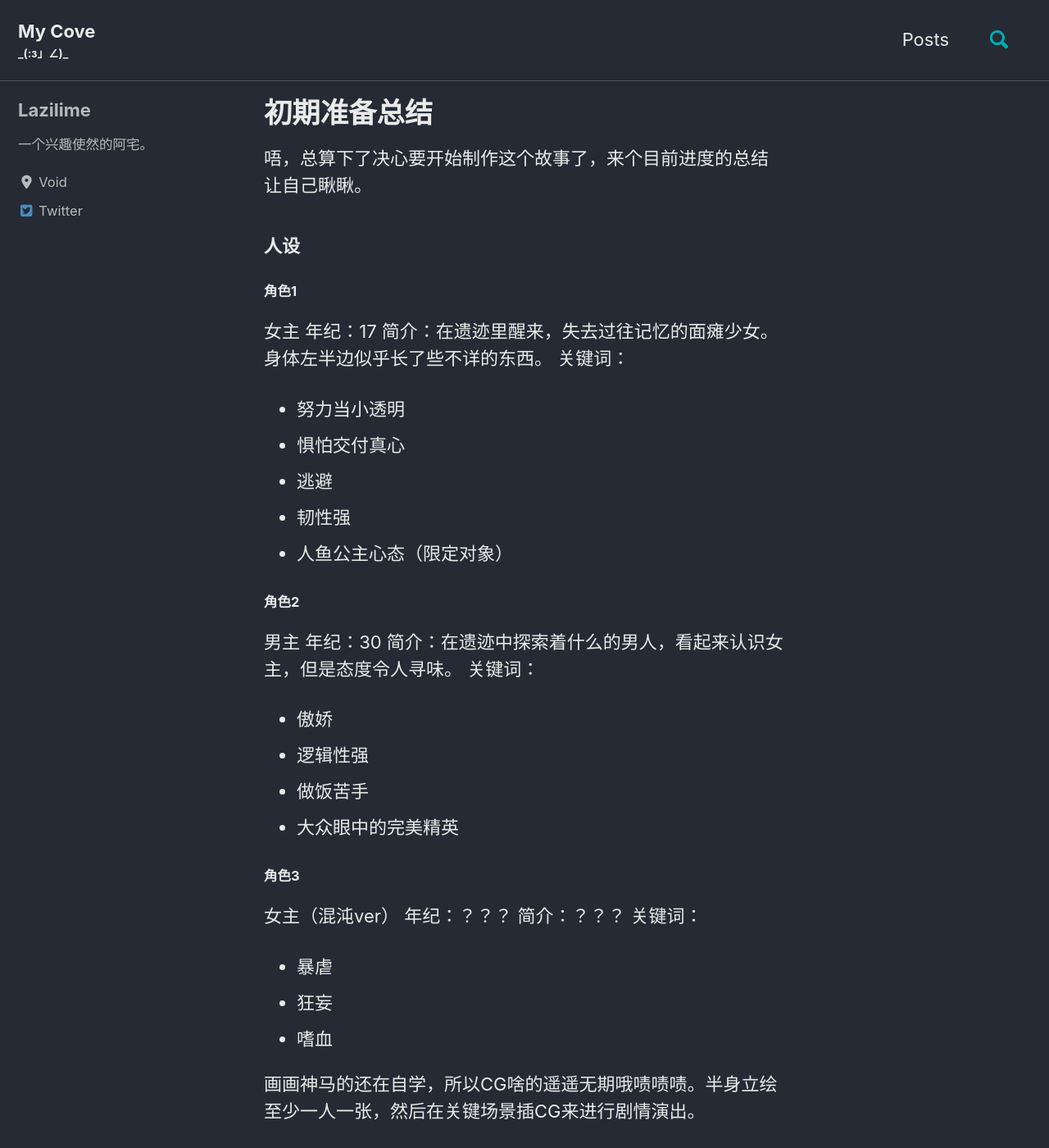
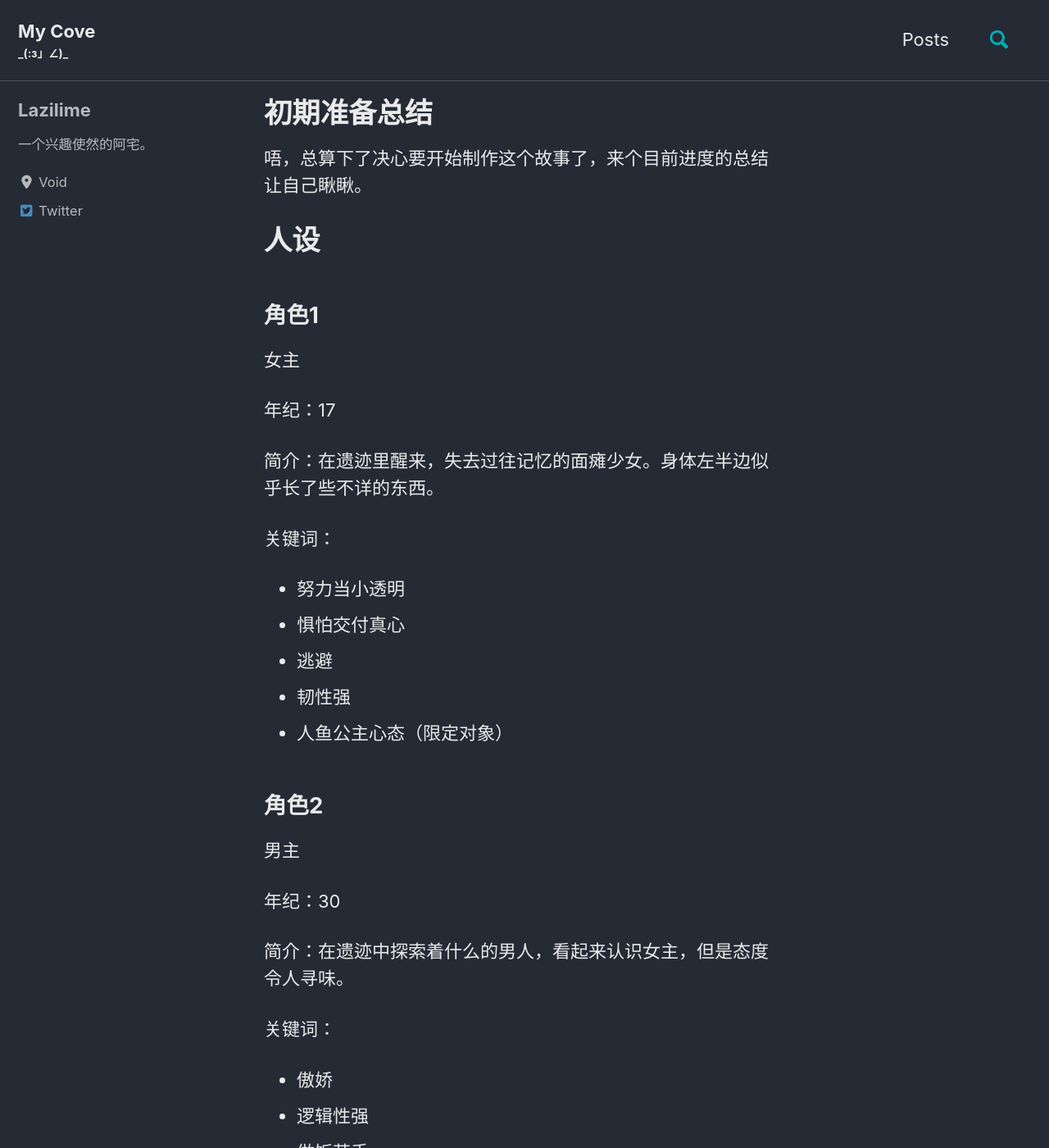
Before and after one commit to lazilime/lazilime.github.io, a Jekyll site: the page built from _posts/2019-08-27-first-step-summary.md, in a window 1280 px wide and 1400 px high. Shown: the whole window at 82% size. Built offline with Jekyll 4.4.1, drawn with Linux system fonts in a browser that asks for light colours; cached includes are drawn as plain includes; nearby versions of some CDN libraries; some of the changed text lies outside the part shown.

Commit message:
minor changes

```diff
--- a/_posts/2019-08-27-first-step-summary.md
+++ b/_posts/2019-08-27-first-step-summary.md
@@ -8,11 +8,14 @@ tags:
 ---
 唔，总算下了决心要开始制作这个故事了，来个目前进度的总结让自己瞅瞅。
 
-### 人设
-#### 角色1
+# 人设
+## 角色1
 女主
+
 年纪：17
+
 简介：在遗迹里醒来，失去过往记忆的面瘫少女。身体左半边似乎长了些不详的东西。
+
 关键词：
 - 努力当小透明
 - 惧怕交付真心
@@ -20,20 +23,26 @@ tags:
 - 韧性强
 - 人鱼公主心态（限定对象）
 
-#### 角色2
+## 角色2
 男主
+
 年纪：30
+
 简介：在遗迹中探索着什么的男人，看起来认识女主，但是态度令人寻味。
+
 关键词：
 - 傲娇
 - 逻辑性强
 - 做饭苦手
 - 大众眼中的完美精英
 
-#### 角色3
-女主（混沌ver）
+## 角色3
+女主（混沌ver.）
+
 年纪：？？？
+
 简介：？？？
+
 关键词：
 - 暴虐
 - 狂妄
@@ -41,11 +50,11 @@ tags:
 
 画画神马的还在自学，所以CG啥的遥遥无期哦啧啧啧。半身立绘至少一人一张，然后在关键场景插CG来进行剧情演出。
 
-### 脚本
+# 脚本
 如果我告诉你我已经把剧情脑补到不可能达到的第三部了你信嘛233。
 嘛总之剧情的大方向是没问题了，目前就是要规划具体每一幕的走向，然后进行细节润色【总之就是给下个环节挖坑www
 
-### 游戏本体制作
+# 游戏本体制作
 很不幸，还没有开工。不过已经确定要用RPG Maker MV来做【所以你什么时候打折呀
 
 不过能确定要做的是
```
Also changed, not shown: _pages/posts-archive.md (+3 -3 lines).
